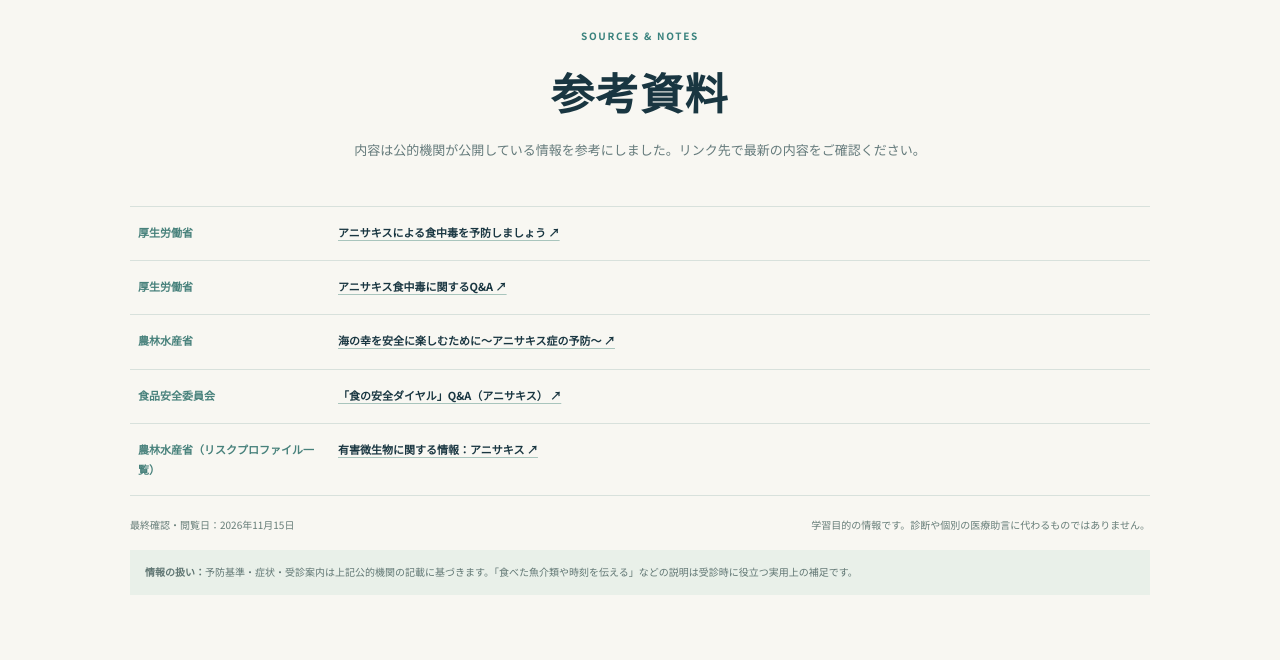
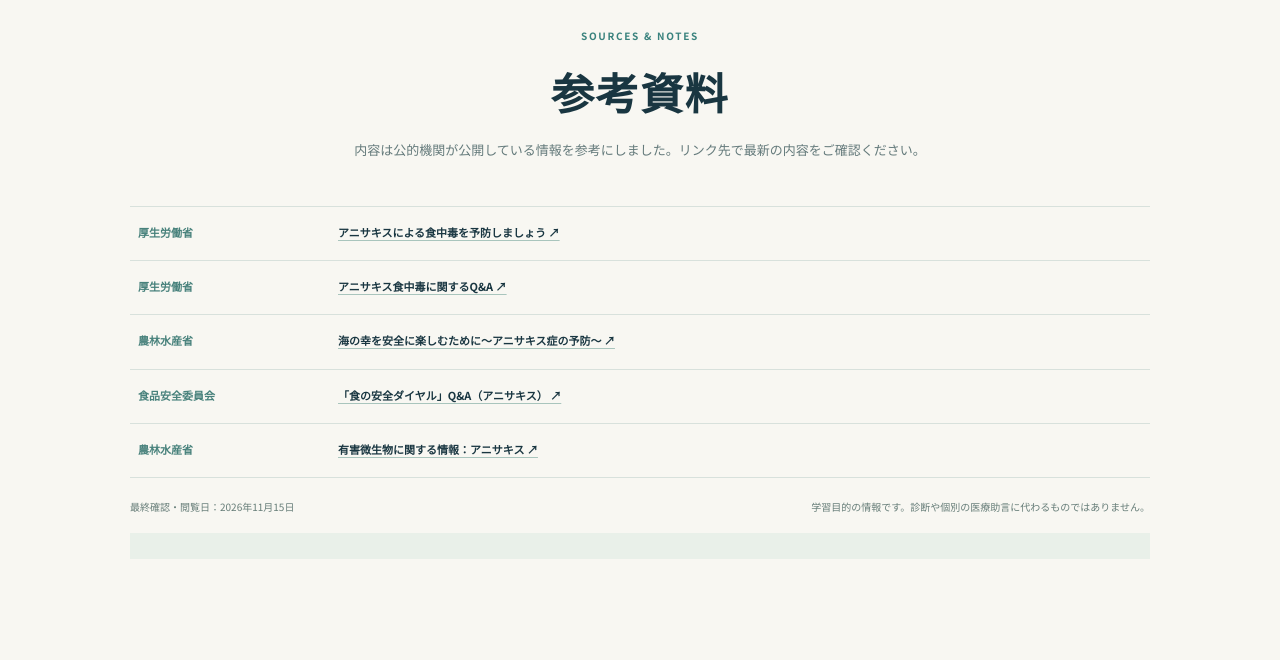
Before and after one commit to TEIJI-MP4/anisakisu-guide, a plain HTML site: page index.html in a window 1280 px wide. Shown: the part 4656-5316 px from the top of the page. Drawn offline with Linux system fonts and the light colour scheme.

Commit message:
Update index.html

```diff
--- a/index.html
+++ b/index.html
@@ -82,7 +82,7 @@
 
     <section class="action-section" id="action"><div class="section action-inner"><div class="action-icon" aria-hidden="true">＋</div><div><span class="section-kicker">05 — IF YOU FEEL UNWELL</span><h2>症状が出たら、<br>自己判断せず受診を。</h2><p>生の魚介類を食べた後に激しい腹痛、吐き気などが出たら、速やかに医療機関を受診してください。食べた魚介類や食べた時刻、症状が始まった時刻を伝えると診療の参考になります。</p><div class="emergency"><b>呼吸が苦しい、意識が遠のくなどの症状</b><span>アナフィラキシーなどの可能性があります。直ちに救急要請をしてください。</span><strong>すぐ119へ電話を</strong></div><p class="medical-note"></p></div></div></section>
 
-    <section class="sources-section" id="sources"><div class="section"><div class="section-heading"><span class="section-kicker">SOURCES & NOTES</span><h2>参考資料</h2><p>内容は公的機関が公開している情報を参考にしました。リンク先で最新の内容をご確認ください。</p></div><ol class="source-list"><li><b>厚生労働省</b><a href="https://www.mhlw.go.jp/stf/seisakunitsuite/bunya/0000042953.html" target="_blank" rel="noopener">アニサキスによる食中毒を予防しましょう ↗</a><span></span></li><li><b>厚生労働省</b><a href="https://www.mhlw.go.jp/stf/seisakunitsuite/bunya/kenkou_iryou/shokuhin/syokuchu/05107.html" target="_blank" rel="noopener">アニサキス食中毒に関するQ&amp;A ↗</a><span></span></li><li><b>農林水産省</b><a href="https://www.maff.go.jp/j/syouan/seisaku/foodpoisoning/f_encyclopedia/anisakis.html" target="_blank" rel="noopener">海の幸を安全に楽しむために〜アニサキス症の予防〜 ↗</a><span></span></li><li><b>食品安全委員会</b><a href="https://www.fsc.go.jp/dial/dialqa20170608_4.html" target="_blank" rel="noopener">「食の安全ダイヤル」Q&amp;A（アニサキス） ↗</a><span></span></li><li><b>農林水産省（リスクプロファイル一覧）</b><a href="https://www.maff.go.jp/j/syouan/seisaku/risk_analysis/priority/hazard_microbio3.html" target="_blank" rel="noopener">有害微生物に関する情報：アニサキス ↗</a><span></span></li></ol><div class="source-meta"><span>最終確認・閲覧日：2026年11月15日</span><span>学習目的の情報です。診断や個別の医療助言に代わるものではありません。</span></div><p class="editorial-note"><b>情報の扱い：</b>予防基準・症状・受診案内は上記公的機関の記載に基づきます。「食べた魚介類や時刻を伝える」などの説明は受診時に役立つ実用上の補足です。</p></div></section>
+    <section class="sources-section" id="sources"><div class="section"><div class="section-heading"><span class="section-kicker">SOURCES & NOTES</span><h2>参考資料</h2><p>内容は公的機関が公開している情報を参考にしました。リンク先で最新の内容をご確認ください。</p></div><ol class="source-list"><li><b>厚生労働省</b><a href="https://www.mhlw.go.jp/stf/seisakunitsuite/bunya/0000042953.html" target="_blank" rel="noopener">アニサキスによる食中毒を予防しましょう ↗</a><span></span></li><li><b>厚生労働省</b><a href="https://www.mhlw.go.jp/stf/seisakunitsuite/bunya/kenkou_iryou/shokuhin/syokuchu/05107.html" target="_blank" rel="noopener">アニサキス食中毒に関するQ&amp;A ↗</a><span></span></li><li><b>農林水産省</b><a href="https://www.maff.go.jp/j/syouan/seisaku/foodpoisoning/f_encyclopedia/anisakis.html" target="_blank" rel="noopener">海の幸を安全に楽しむために〜アニサキス症の予防〜 ↗</a><span></span></li><li><b>食品安全委員会</b><a href="https://www.fsc.go.jp/dial/dialqa20170608_4.html" target="_blank" rel="noopener">「食の安全ダイヤル」Q&amp;A（アニサキス） ↗</a><span></span></li><li><b>農林水産省</b><a href="https://www.maff.go.jp/j/syouan/seisaku/risk_analysis/priority/hazard_microbio3.html" target="_blank" rel="noopener">有害微生物に関する情報：アニサキス ↗</a><span></span></li></ol><div class="source-meta"><span>最終確認・閲覧日：2026年11月15日</span><span>学習目的の情報です。診断や個別の医療助言に代わるものではありません。</span></div><p class="editorial-note"><b></p></div></section>
   </main>
   <footer class="site-footer"><a class="brand footer-brand" href="#top"><span class="brand-mark" aria-hidden="true">魚</span><span>FOOD SAFETY <b>魚介類の安全ガイド</b></span></a><span>安全を知って、食事を楽しもう。</span><a href="#top" class="back-top">ページ上部へ ↑</a><small>食品衛生学12回課題用サイト</small></footer>
   <script src="script.js"></script>
```
